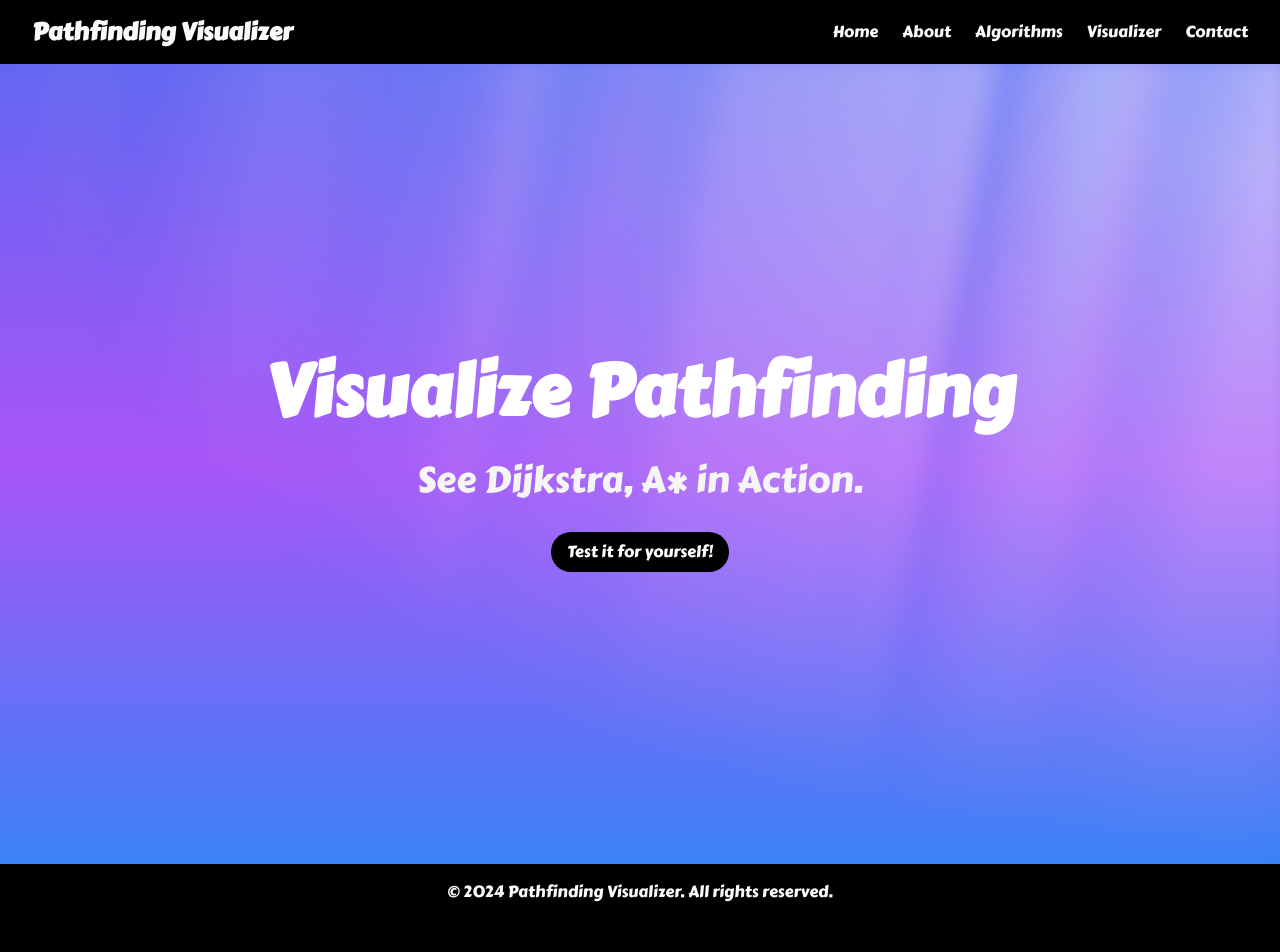
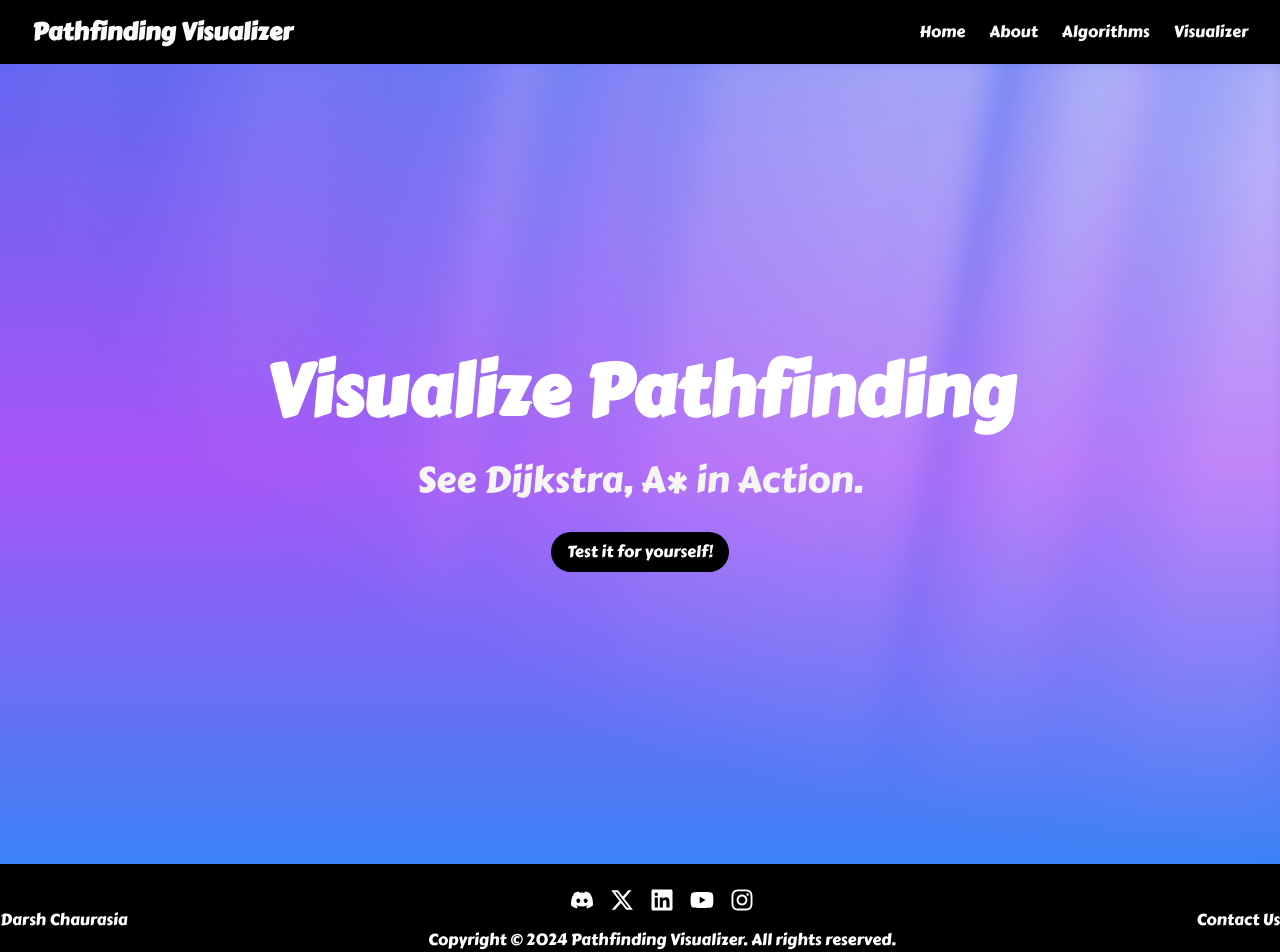
Before and after one commit to darshchaurasia/Pathfinding-Visualizer, a Next.js app: page / in a window 1280 px wide. Shown: the top 952 px of the page. Before the commit the page ends 920 px from the top, so only its background shows below. Built offline with nearby package versions, Linux system fonts and the light colour scheme.

Commit message:
updated navbar and social media links

```diff
--- a/package.json
+++ b/package.json
@@ -16,6 +16,7 @@
     "next": "14.2.5",
     "react": "^18.3.1",
     "react-dom": "^18.3.1",
+    "react-icons": "^5.3.0",
     "simplex-noise": "^4.0.3",
     "styled-components": "^6.1.12",
     "tailwind-merge": "^2.5.2"
--- a/src/components/Footer.tsx
+++ b/src/components/Footer.tsx
@@ -1,9 +1,49 @@
 import React from 'react';
+import { FaDiscord, FaLinkedin, FaYoutube, FaInstagram } from 'react-icons/fa';
+import { FaXTwitter } from 'react-icons/fa6';
 
 const Footer = () => {
   return (
-    <footer className="w-full py-4">
-      <p>&copy; 2024 Pathfinding Visualizer. All rights reserved.</p>
+    <footer className="w-full bg-black text-white py-6">
+      <div className="container mx-auto flex flex-col md:flex-row justify-between items-center space-y-4 md:space-y-0">
+        {/* Darsh Chaurasia Text on the Left */}
+        <div className="text-left md:text-left order-1 md:order-1">
+          <p>Darsh Chaurasia</p>
+        </div>
+
+        {/* Social Media Icons Centered Above Copyright */}
+        <div className="flex flex-col items-center order-2 md:order-2">
+          <div className="flex space-x-4 mb-2">
+            <a href="https://discord.gg/ury9rRMwk8" target="_blank" rel="noopener noreferrer">
+              <FaDiscord size={24} />
+            </a>
+            <a href="https://x.com/darshchaurasia" target="_blank" rel="noopener noreferrer">
+              <FaXTwitter size={24} />
+            </a>
+            <a href="https://www.linkedin.com/in/darshchaurasia/" target="_blank" rel="noopener noreferrer">
+              <FaLinkedin size={24} />
+            </a>
+            <a href="https://www.youtube.com/@darshchaurasia" target="_blank" rel="noopener noreferrer">
+              <FaYoutube size={24} />
+            </a>
+            <a href="https://www.instagram.com/darshchaurasiaa/" target="_blank" rel="noopener noreferrer">
+              <FaInstagram size={24} />
+            </a>
+          </div>
+
+          {/* Footer Copyright */}
+          <div className="text-center mt-2">
+            <p>Copyright &copy; 2024 Pathfinding Visualizer. All rights reserved.</p>
+          </div>
+        </div>
+
+        {/* Footer Links on the Right */}
+        <div className="flex space-x-4 order-3 md:order-3">
+          <a href="https://www.darshchaurasia.com" className="hover:underline">
+            Contact Us
+          </a>
+        </div>
+      </div>
     </footer>
   );
 };
--- a/src/components/Header.tsx
+++ b/src/components/Header.tsx
@@ -19,9 +19,9 @@ const Header = () => {
           <li>
             <Link href="/visualizer" className="hover:text-white">Visualizer</Link>
           </li>
-          <li>
+         {/* <li>
             <a href="https://www.darshchaurasia.com"  target="_blank" className="hover:text-white">Contact</a>
-          </li>
+          </li>*/}
         </ul>
       </nav>
     </header>
```
Also changed, not shown: 1 other file (tests, documents, lock files or other folders).
